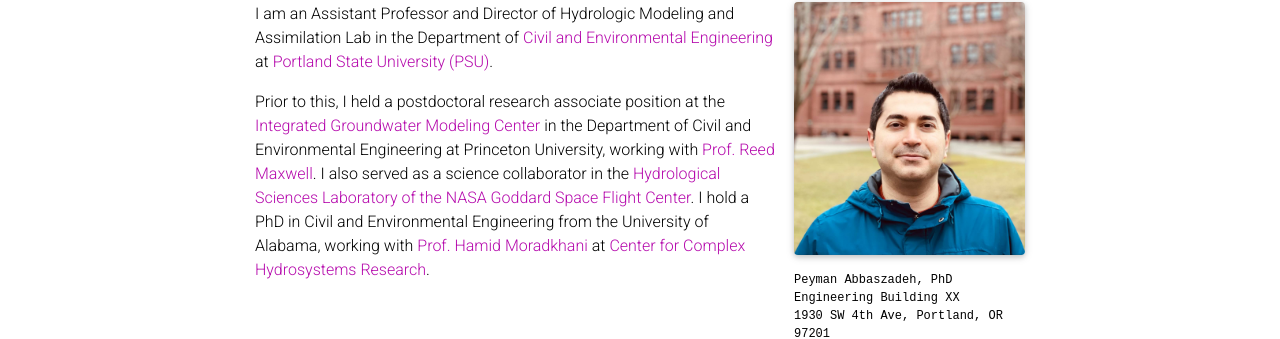
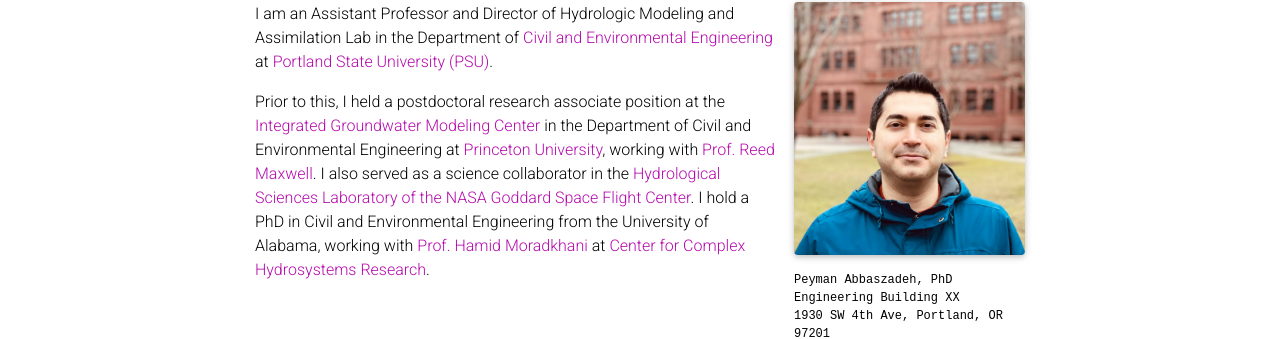
Before and after one commit to Pabbaszadeh/Pabbaszadeh.github.io, a Jekyll site: the page built from _pages/about.md, in a window 1280 px wide. Shown: the part 167-506 px from the top of the page. Built offline with Jekyll 4.4.1, drawn with Linux system fonts in a browser that asks for light colours; full-size pictures stand in for the smaller copies a plugin makes; comment, search, counter and statistics services are not loaded; a style sheet for code colours, icons or effects is not loaded; part of the change alters nothing that is shown.

```diff
--- a/_pages/about.md
+++ b/_pages/about.md
@@ -17,4 +17,4 @@ social: true  # includes social icons at the bottom of the page
 
 I am an Assistant Professor and Director of Hydrologic Modeling and Assimilation Lab in the Department of [Civil and Environmental Engineering](https://www.pdx.edu/civil-environmental-engineering/) at [Portland State University (PSU)](https://www.pdx.edu).
 
-Prior to this, I held a postdoctoral research associate position at the [Integrated Groundwater Modeling Center](https://igwmc.princeton.edu) in the Department of Civil and Environmental Engineering at Princeton University, working with [Prof. Reed Maxwell](http://maxwell.princeton.edu). I also served as a science collaborator in the [Hydrological Sciences Laboratory of the NASA Goddard Space Flight Center](https://science.gsfc.nasa.gov/sed/bio/108710/). I hold a PhD in Civil and Environmental Engineering from the University of Alabama, working with [Prof. Hamid Moradkhani](https://moradkhani.ua.edu) at [Center for Complex Hydrosystems Research](https://cchr.eng.ua.edu).
+Prior to this, I held a postdoctoral research associate position at the [Integrated Groundwater Modeling Center](https://igwmc.princeton.edu) in the Department of Civil and Environmental Engineering at [Princeton University](https://www.princeton.edu), working with [Prof. Reed Maxwell](http://maxwell.princeton.edu). I also served as a science collaborator in the [Hydrological Sciences Laboratory of the NASA Goddard Space Flight Center](https://science.gsfc.nasa.gov/sed/bio/108710/). I hold a PhD in Civil and Environmental Engineering from the University of Alabama, working with [Prof. Hamid Moradkhani](https://moradkhani.ua.edu) at [Center for Complex Hydrosystems Research](https://cchr.eng.ua.edu).
```
